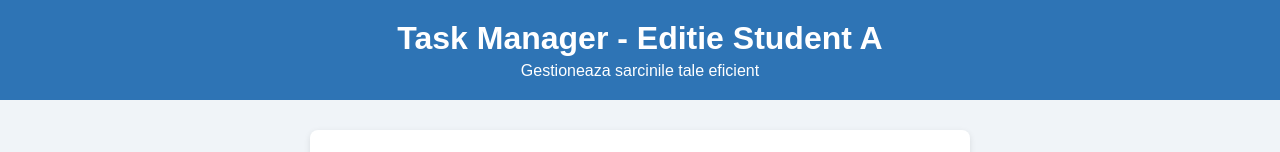
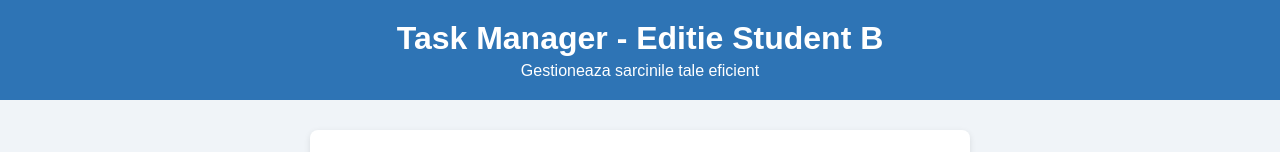
Before and after one commit to iulian999/TaskApp-Lab3, a plain HTML site: page index.html in a window 1280 px wide. Shown: the top 152 px of the page. Drawn offline with Linux system fonts and the light colour scheme.

Commit message:
update: Student B - modificare titlu pagina

```diff
--- a/index.html
+++ b/index.html
@@ -9,7 +9,7 @@
 <body>
 
   <header>
-<h1>Task Manager - Editie Student A</h1>
+<h1>Task Manager - Editie Student B</h1>
     <p>Gestioneaza sarcinile tale eficient</p>
   </header>
 
```
